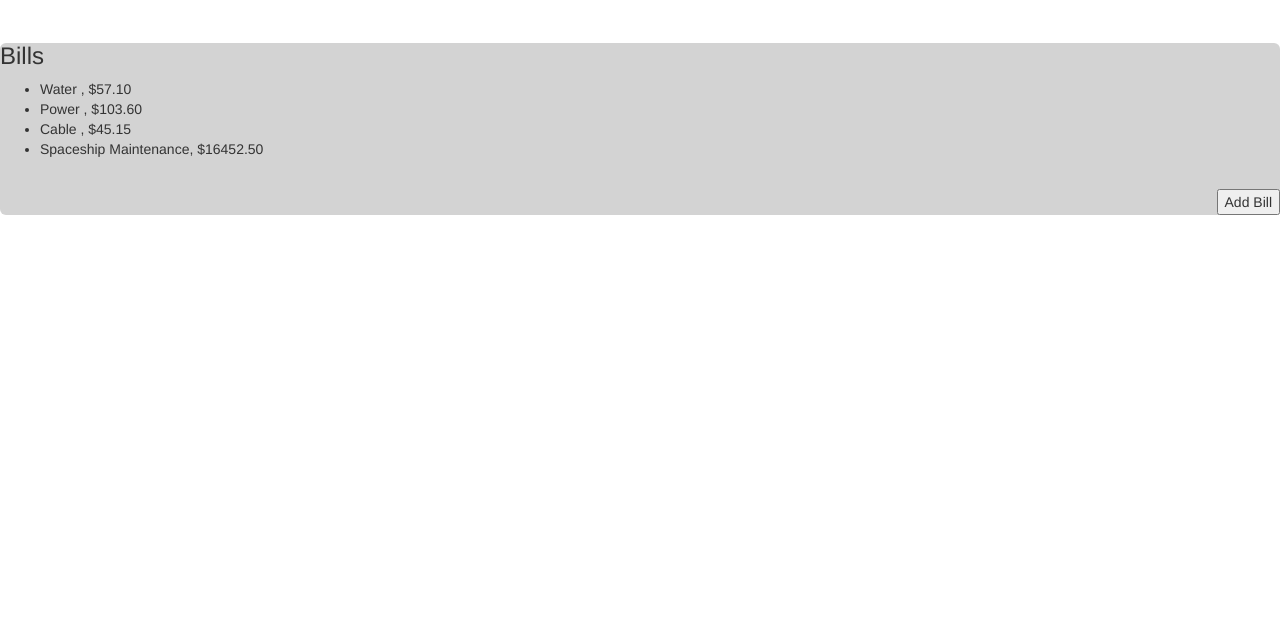
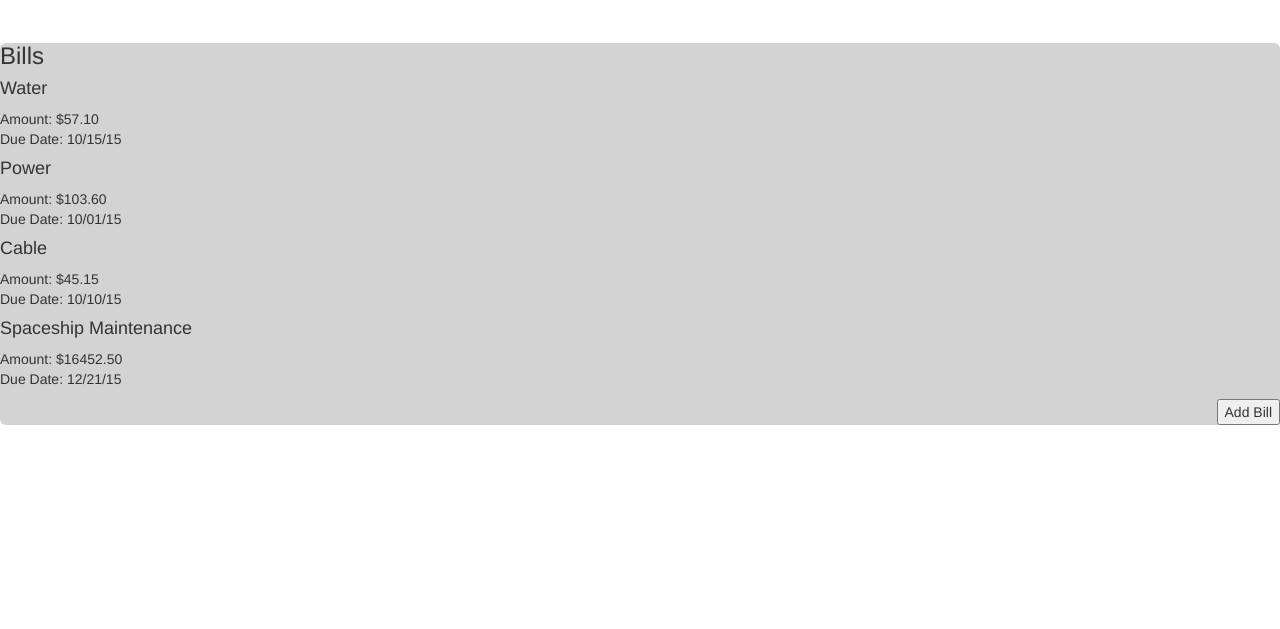
Before and after one commit to kaesackett/RoomEase, a Flask app: page /bills in a window 1280 px wide. Shown: the part 54-683 px from the top of the page. Run offline with Flask 2, Linux system fonts and the light colour scheme; a user stored in the database is signed in; data comes from the database, SQL or seed files in the repository; some libraries are stand-ins or nearby versions.

Commit message:
fixed bills pages to list details more neatly

```diff
--- a/server.py
+++ b/server.py
@@ -105,7 +105,6 @@ def bill_list():
         user = User.query.filter_by(email=session["email"]).one()
         house_id = user.house_id
         bills = Bill.query.filter_by(house_id=house_id).all()
-        print bills
         return render_template("bill_list.html", bills=bills)
     else:
         return render_template("nope.html")
--- a/templates/add_bill.html
+++ b/templates/add_bill.html
@@ -7,7 +7,7 @@
     <label for="due_date">Due Date: </label>
       <input type="text" name="due_date" id="due_date" placeholder="MM/DD/YYYY"><br>
     <label for="amount">Amount: </label>
-      <input type="text" name="amount" id="amount" placeholder="$..."><br>
+      <input type="text" name="amount" id="amount"><br>
     <button type="submit">Submit</button>
   </form>
 {% endblock %}
--- a/templates/bill_list.html
+++ b/templates/bill_list.html
@@ -1,13 +1,50 @@
 {% extends "base.html" %}
+
+<link rel="stylesheet" href="//code.jquery.com/ui/1.11.4/themes/smoothness/jquery-ui.css">
+<script src="//code.jquery.com/jquery-1.10.2.js"></script>
+<script src="//code.jquery.com/ui/1.11.4/jquery-ui.js"></script>
+<link rel="stylesheet" href="/resources/demos/style.css">
+
 {% block content %}
+
   <h3>Bills</h3>
-    <ul>
+
+  <div id="accordion">
     {% for bill in bills %}
-        <li>{{bill.description}}, ${{"%0.2f" | format(bill.amount)}}</li>
+      <h4>{{bill.description}}</h4>
+        <div class="group">
+          <p>
+            Amount: ${{"%0.2f" | format(bill.amount)}}<br>
+            Due Date: {{bill.due_date}}
+          </p>
+        </div>
     {% endfor %}
-    </ul>
-    <br>
+  </div>
   <form align="right" action="/add_bill">
     <button type="submit">Add Bill</button>
   </form>
 {% endblock %}
+
+<script>
+  $(function() {
+    $("div#accordion")
+      .accordion({
+        header: "> div > h3"
+      })
+      .sortable({
+        axis: "y",
+        handle: "h3",
+        stop: function( event, ui ) {
+          ui.item.children( "h3" ).triggerHandler( "focusout" );
+          // Refresh accordion to handle new order
+          $( this ).accordion( "refresh" );
+        }
+      });
+  });
+</script>
+
+<script>
+$(function() {
+  $( "#accordion" ).accordion();
+});
+</script>
```
